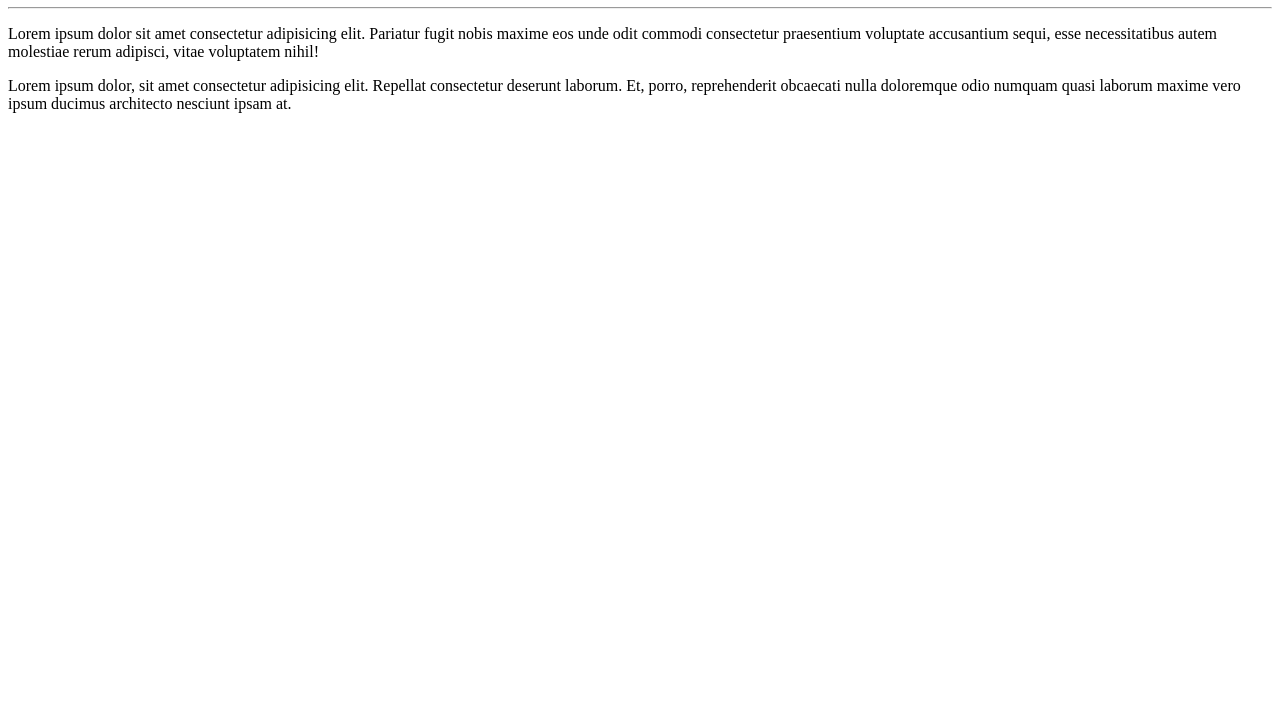
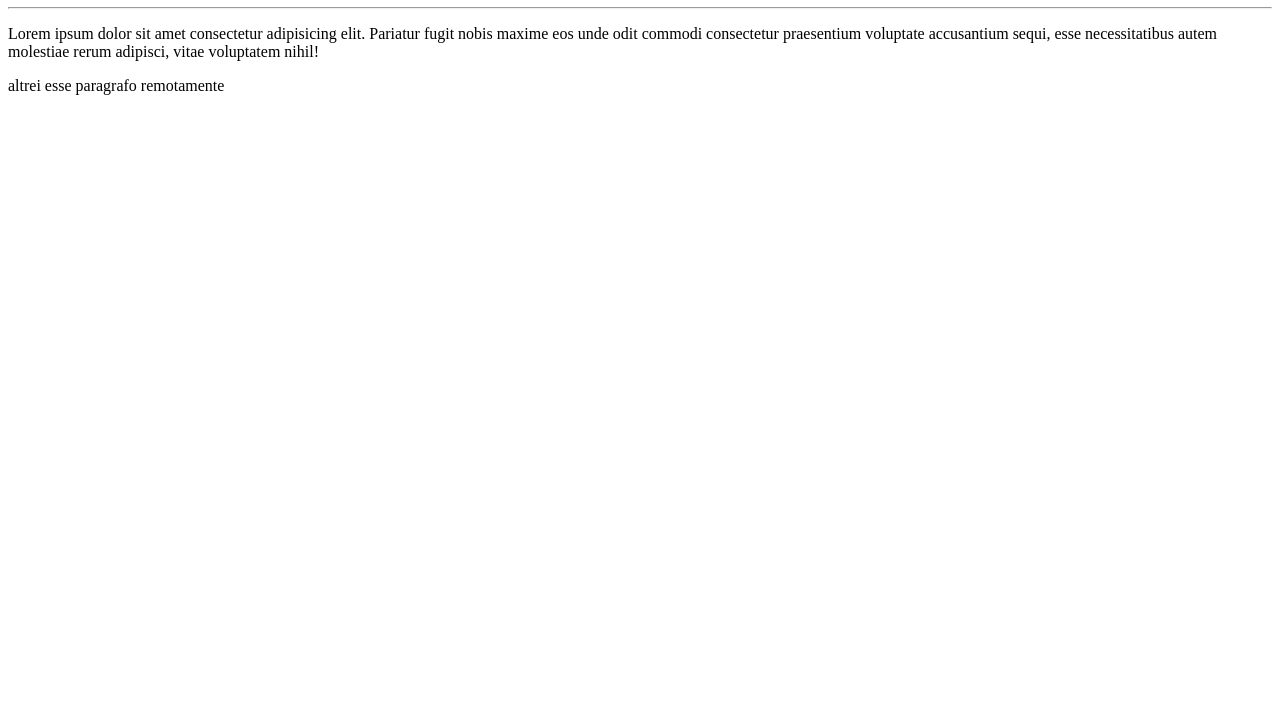
Before and after one commit to Thiago-Teixeiraup/Projeto-Git, a plain HTML site: page mod-website/index.html in a window 1280 px wide. Shown: the part 73-800 px from the top of the page. Drawn offline with Linux system fonts and the light colour scheme.

Commit message:
alteração remota
teste

```diff
--- a/mod-website/index.html
+++ b/mod-website/index.html
@@ -10,6 +10,6 @@
     <h1>Git e GitHub</h1>
     <hr>
     <p>Lorem ipsum dolor sit amet consectetur adipisicing elit. Pariatur fugit nobis maxime eos unde odit commodi consectetur praesentium voluptate accusantium sequi, esse necessitatibus autem molestiae rerum adipisci, vitae voluptatem nihil!</p>
-    <p>Lorem ipsum dolor, sit amet consectetur adipisicing elit. Repellat consectetur deserunt laborum. Et, porro, reprehenderit obcaecati nulla doloremque odio numquam quasi laborum maxime vero ipsum ducimus architecto nesciunt ipsam at.</p>
+    <p>altrei esse paragrafo remotamente</p>
 </body>
 </html>
```
